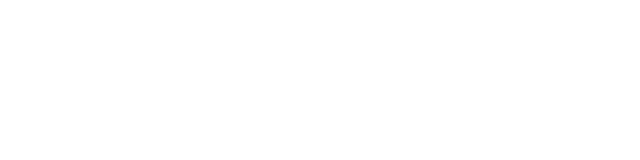
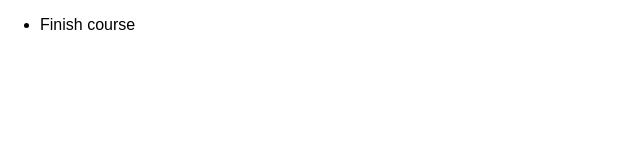
Before and after one commit to jjayjack/TypeScript-React-Overview, a React (Create React App) app: page / in a window 1280 px wide. Shown: the top 160 px of the page, without its empty margins (0-640 px from the left). Built offline with nearby package versions, Linux system fonts and the light colour scheme.

Commit message:
Rendering list to app

```diff
--- a/src/App.tsx
+++ b/src/App.tsx
@@ -1,7 +1,12 @@
 import React from "react";
+import ToDoList from "./components/TodoList";
 
 const App: React.FC = () => {
-  return <div className="App"></div>;
+  return (
+    <div className="App">
+      <ToDoList />
+    </div>
+  );
 };
 
 export default App;
```
